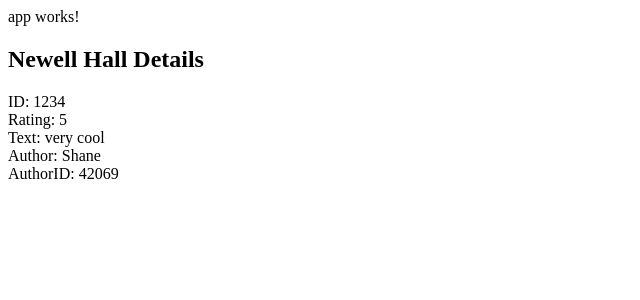
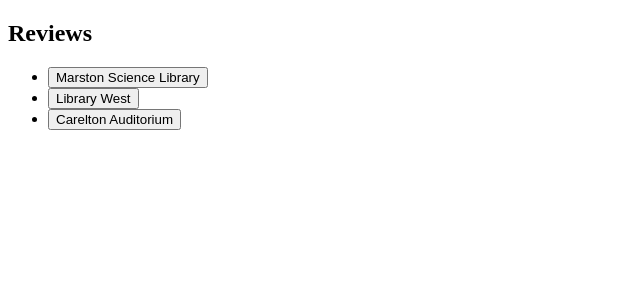
Before and after one commit to rb-uf/swe-project, an Angular app in the folder frontend/rater-gator/: page / in a window 1280 px wide. Shown: the top 300 px of the page, without its empty margins (0-640 px from the left). Built offline with nearby package versions, Linux system fonts and the light colour scheme.

Commit message:
added ngfor to review html

```diff
--- a/frontend/rater-gator/src/app/app.component.html
+++ b/frontend/rater-gator/src/app/app.component.html
@@ -1,2 +1 @@
-app works!
 <app-reviews></app-reviews>
--- a/frontend/rater-gator/src/app/app.module.ts
+++ b/frontend/rater-gator/src/app/app.module.ts
@@ -4,6 +4,8 @@
 import { AppRoutingModule } from './app-routing.module';
 import { AppComponent } from './app.component';
 import { ReviewsComponent } from './reviews/reviews.component';
+
+import { FormsModule } from '@angular/forms';
 
 @NgModule({
   declarations: [
@@ -12,7 +14,8 @@
   ],
   imports: [
     BrowserModule,
-    AppRoutingModule
+    AppRoutingModule,
+    FormsModule,
   ],
   providers: [],
   bootstrap: [AppComponent]
--- /dev/null
+++ b/frontend/rater-gator/src/app/mock-reviews.ts
@@ -0,0 +1,7 @@
+import { Review } from "./review";
+
+export const REVIEWS: Review[] = [
+  { ID: 1, Subject: 'Marston Science Library', Rating: 1, Text: "busy", Author: "Shane F", AuthorID: 1234},
+  { ID: 2, Subject: 'Library West', Rating: 2, Text: "quiet", Author: "Devala G", AuthorID: 2345},
+  { ID: 12, Subject: 'Carelton Auditorium', Rating: 3, Text: "lights shut off randomly", Author: "Alin D", AuthorID: 3456}
+];
--- a/frontend/rater-gator/src/app/reviews/reviews.component.html
+++ b/frontend/rater-gator/src/app/reviews/reviews.component.html
@@ -1,6 +1,23 @@
-<h2>{{review.Subject}} Details</h2>
-<div><span>ID: </span>{{review.ID}}</div>
-<div><span>Rating: </span>{{review.Rating}}</div>
-<div><span>Text: </span>{{review.Text}}</div>
-<div><span>Author: </span>{{review.Author}}</div>
-<div><span>AuthorID: </span>{{review.AuthorID}}</div>
+<h2>Reviews</h2>
+<ul class="heroes">
+    <li *ngFor="let review of reviews">
+        <button [class.selected]="review === selectedReview" type="button" (click)="onSelect(review)">
+            <span class="subject">{{review.Subject}}</span>
+
+        </button>
+    </li>
+</ul>
+
+<div *ngIf="selectedReview">
+    <h2>{{selectedReview.Subject}} Details</h2>
+    <div>ID: {{selectedReview.ID}}</div>
+    <div>
+        <label for="review-subject">Review: </label>
+        <input id="review-subject" [(ngModel)]="selectedReview.Subject" placeholder="subject">
+    </div>
+    <div>Rating: {{selectedReview.Rating}}</div>
+    <div>Review: {{selectedReview.Text}}</div>
+    <div>Author: {{selectedReview.Author}}</div>
+    <div>Author ID: {{selectedReview.AuthorID}}</div>
+
+</div>
--- a/frontend/rater-gator/src/app/reviews/reviews.component.ts
+++ b/frontend/rater-gator/src/app/reviews/reviews.component.ts
@@ -1,5 +1,6 @@
 import { Component } from '@angular/core';
 import { Review } from '../review';
+import { REVIEWS } from '../mock-reviews';
 
 @Component({
   selector: 'app-reviews',
@@ -7,12 +8,10 @@
   styleUrls: ['./reviews.component.css']
 })
 export class ReviewsComponent {
-  review: Review = {
-    ID: 1234,
-    Subject: "Newell Hall",
-    Rating: 5,
-    Text: "very cool",
-    Author: "Shane",
-    AuthorID: 42069,
+  reviews: Review[] = REVIEWS;
+
+  selectedReview?: Review;
+  onSelect(review: Review): void {
+    this.selectedReview = review;
   }
 }
```
